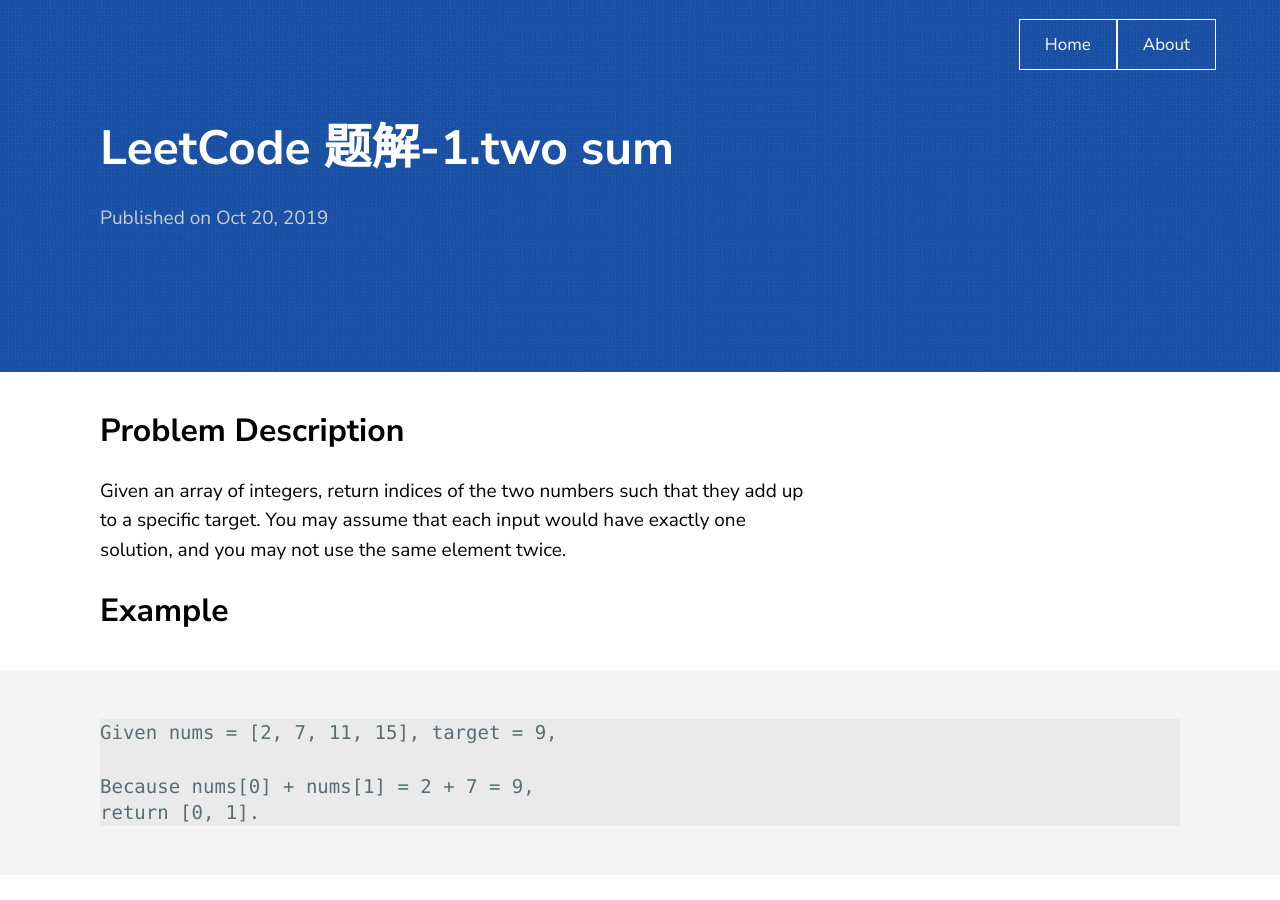
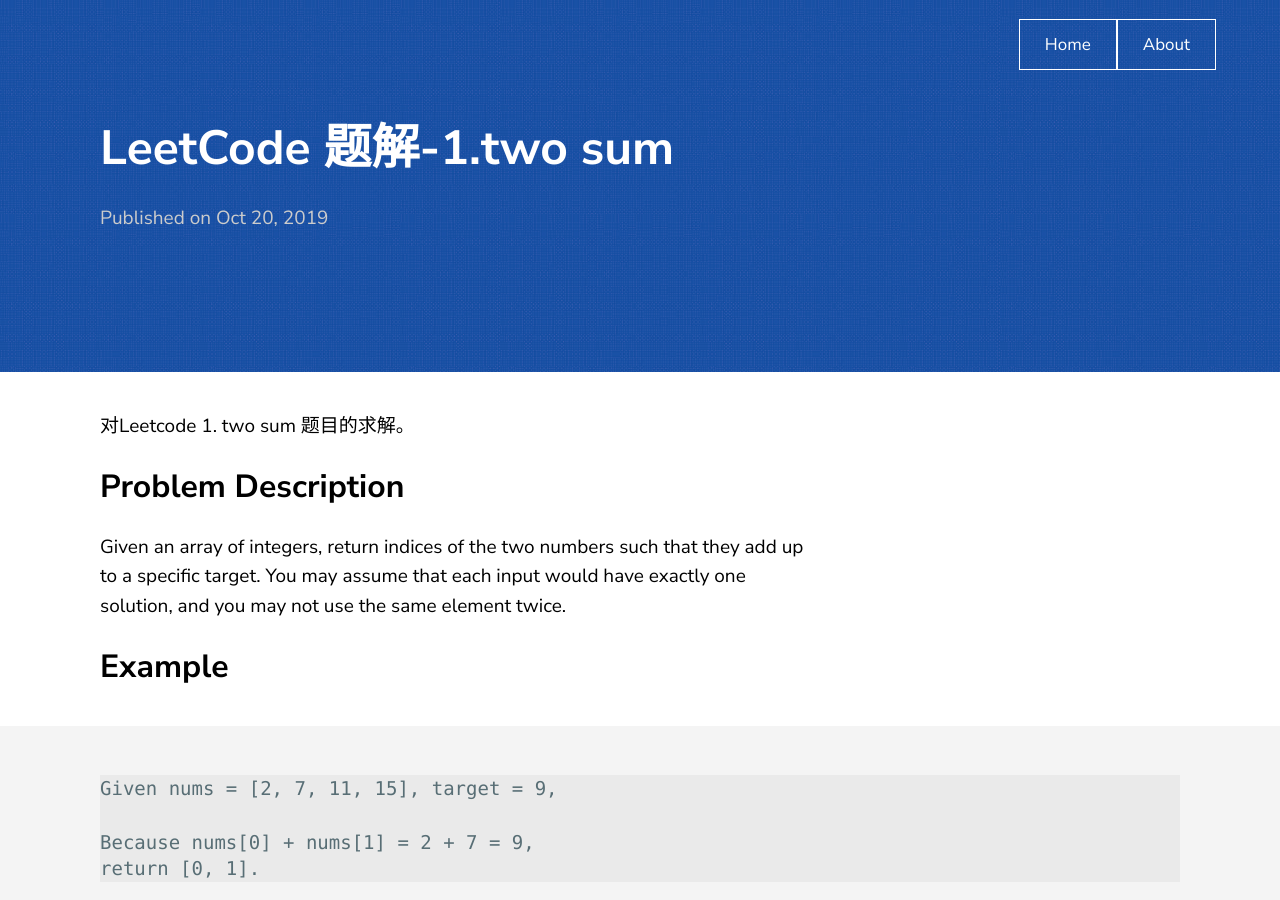
Before and after one commit to zhanglei1949/zhanglei.github.io, a Jekyll site: the page built from _posts/2019-10-20-leetcode题解-1-two-sum.markdown, in a window 1280 px wide and 900 px high. Built offline with Jekyll 4.4.1, drawn with Linux system fonts in a browser that asks for light colours; formulas are drawn with MathJax 3.

Commit message:
leetcode prob1-update

```diff
--- a/_posts/2019-10-20-leetcode题解-1-two-sum.markdown
+++ b/_posts/2019-10-20-leetcode题解-1-two-sum.markdown
@@ -3,7 +3,7 @@ layout: post
 title:  "LeetCode 题解-1.two sum"
 date:   2019-10-20 16:31:01 +0800
 ---
-
+对Leetcode 1. two sum 题目的求解。
 ## Problem Description
 
 Given an array of integers, return indices of the two numbers such that they add up to a specific target. You may assume that each input would have exactly one solution, and you may not use the same element twice.
```
